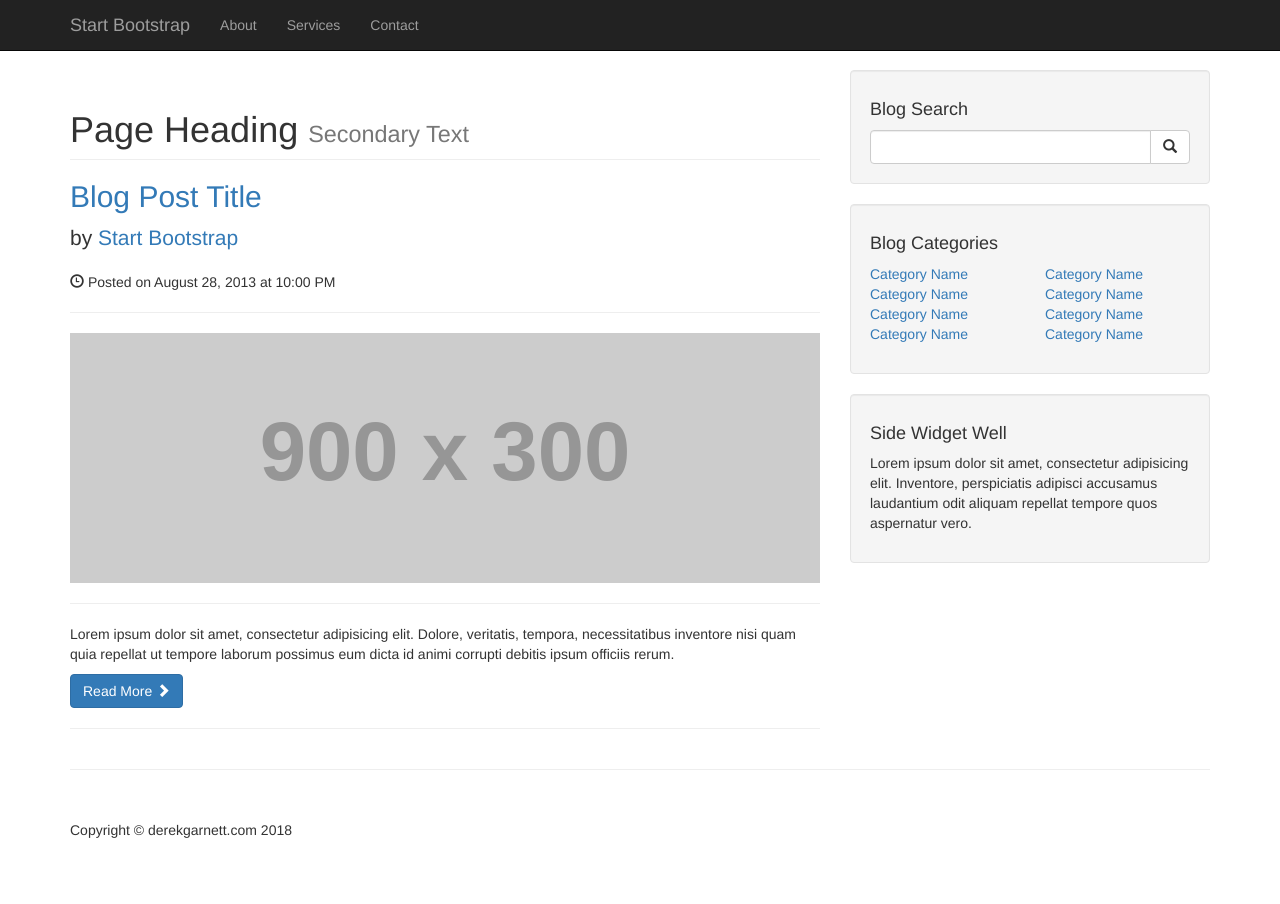
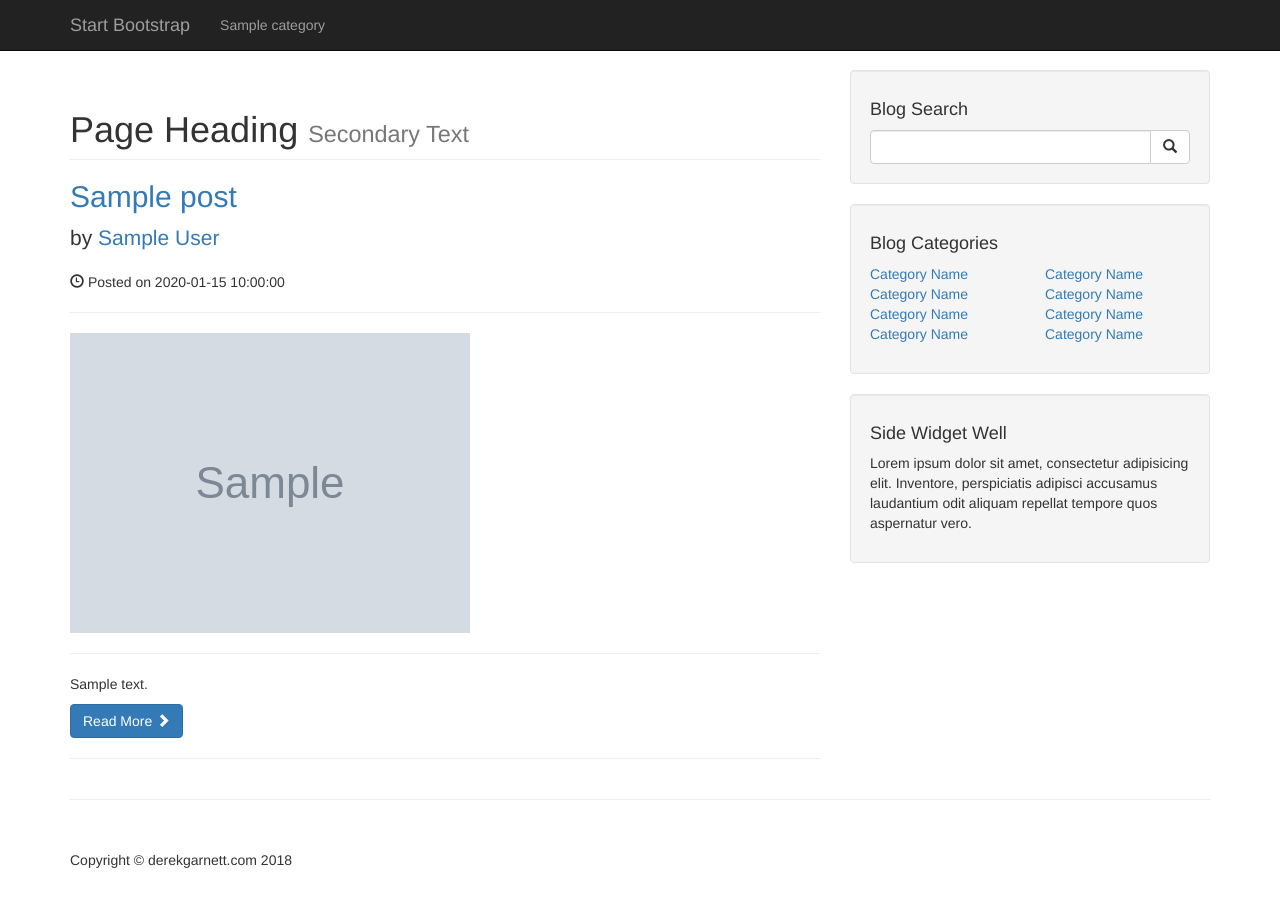
Before and after one commit to drkgrntt/PHP_CMS, a PHP site: page / in a window 1280 px wide. Shown: the top 904 px of the page. Before the commit the page ends 838 px from the top, so only its background shows below. Run offline with PHP 8.4, Linux system fonts and the light colour scheme; tables that the repository leaves empty or names only in its code hold one stand-in row (values such as "Sample post"); grey boxes marked "Sample" are stand-in pictures; grey boxes labelled with a size stand in for pictures from a placeholder-image service; some libraries are stand-ins or nearby versions.

Commit message:
add dynamic content to navigation and post index

```diff
--- a/includes/db.php
+++ b/includes/db.php
@@ -9,8 +9,4 @@
   }
 
   $connection = mysqli_connect(HOST, USER, PASS, NAME);
-
-  if ($connection) {
-    echo "We are connected";
-  }
 ?>
--- a/includes/navigation.php
+++ b/includes/navigation.php
@@ -15,15 +15,17 @@
     <!-- Collect the nav links, forms, and other content for toggling -->
     <div class="collapse navbar-collapse" id="bs-example-navbar-collapse-1">
       <ul class="nav navbar-nav">
-        <li>
-          <a href="#">About</a>
-        </li>
-        <li>
-          <a href="#">Services</a>
-        </li>
-        <li>
-          <a href="#">Contact</a>
-        </li>
+        <?php
+          $query = "SELECT * FROM categories";
+          $select_all_categories = mysqli_query($connection, $query);
+
+          while ($category = mysqli_fetch_assoc($select_all_categories)) {
+            $title = $category['cat_title'];
+            $id = $category['cat_id'];
+
+            echo "<li key={$id}><a href='#'>{$title}</a></li>";
+          }
+        ?>
       </ul>
     </div>
     <!-- /.navbar-collapse -->
--- a/index.php
+++ b/index.php
@@ -1,3 +1,4 @@
+<?php include "includes/db.php"; ?>
 <?php include "includes/header.php"; ?>
 
 <!-- Navigation -->
@@ -9,6 +10,17 @@
 
     <!-- Blog Entries Column -->
     <div class="col-md-8">
+      <?php
+        $query = "SELECT * FROM posts";
+        $select_all_posts_query = mysqli_query($connection, $query);
+
+        while ($post = mysqli_fetch_assoc($select_all_posts_query)) {
+          $title = $post['post_title'];
+          $author = $post['post_author'];
+          $date = $post['post_date'];
+          $image = $post['post_image'];
+          $content = $post['post_content'];
+      ?>
       <h1 class="page-header">
         Page Heading
         <small>Secondary Text</small>
@@ -16,18 +28,21 @@
 
       <!-- First Blog Post -->
       <h2>
-        <a href="#">Blog Post Title</a>
+        <a href="#"><?php echo $title ?></a>
       </h2>
       <p class="lead">
-        by <a href="index.php">Start Bootstrap</a>
+        by <a href="index.php"><?php echo $author ?></a>
       </p>
-      <p><span class="glyphicon glyphicon-time"></span> Posted on August 28, 2013 at 10:00 PM</p>
+      <p><span class="glyphicon glyphicon-time"></span> Posted on <?php echo $date ?></p>
       <hr>
-      <img class="img-responsive" src="http://placehold.it/900x300" alt="">
+      <img class="img-responsive" src=<?php echo $image ?> alt="">
       <hr>
-      <p>Lorem ipsum dolor sit amet, consectetur adipisicing elit. Dolore, veritatis, tempora, necessitatibus inventore nisi quam quia repellat ut tempore laborum possimus eum dicta id animi corrupti debitis ipsum officiis rerum.</p>
+      <p><?php echo $content ?></p>
       <a class="btn btn-primary" href="#">Read More <span class="glyphicon glyphicon-chevron-right"></span></a>
       <hr>
+      <?php
+        }
+      ?>
     </div>
 
     <?php include "includes/sidebar.php"; ?>
```
